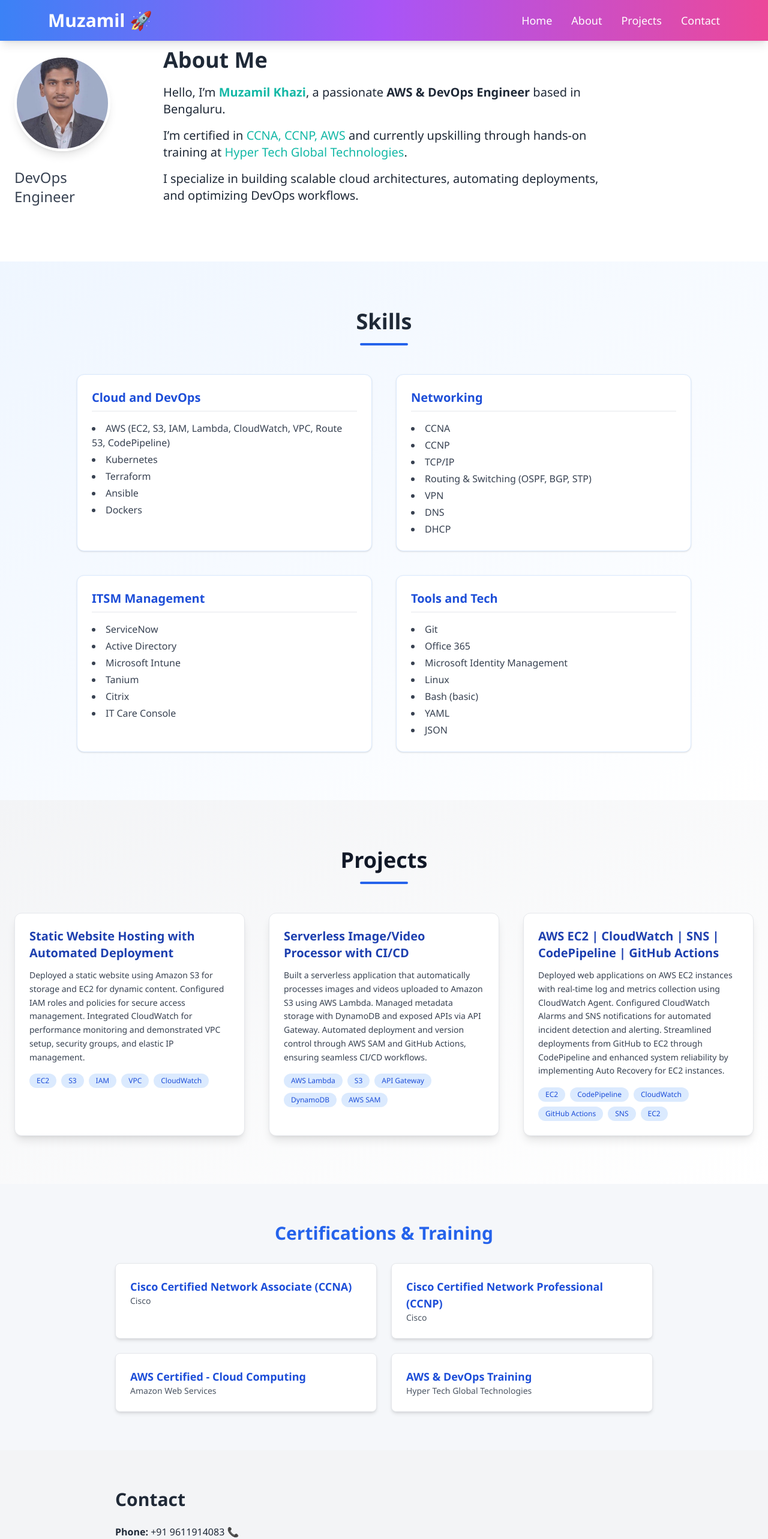
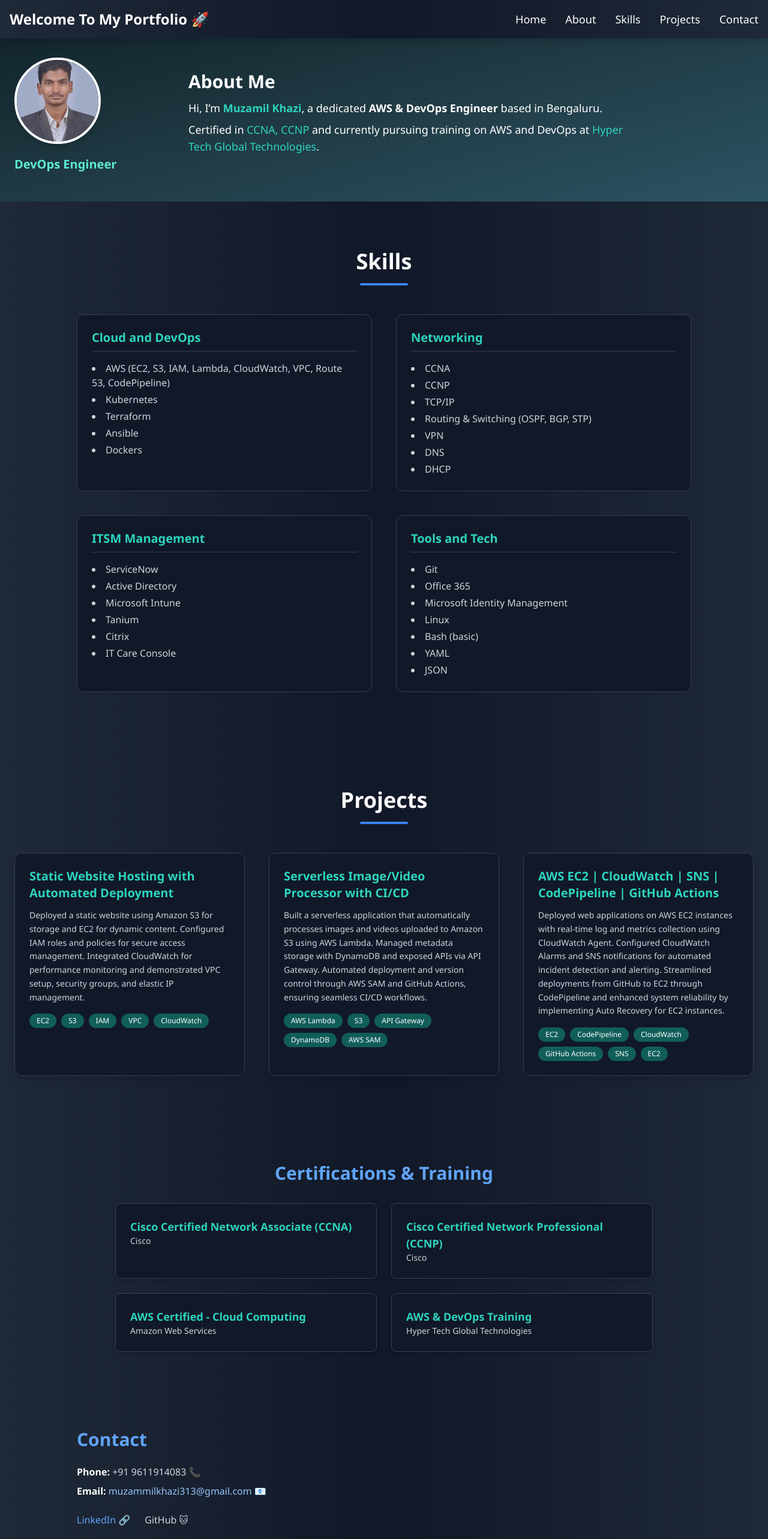
Before and after one commit to Muzzu9655/aws-devops-portfolio, a React (Create React App) app: page / in a window 1280 px wide. Shown: the top 2566 px of the page at 60% size. Built offline with nearby package versions, Linux system fonts and the light colour scheme.

Commit message:
first commit

```diff
--- a/package.json
+++ b/package.json
@@ -8,9 +8,12 @@
     "@testing-library/jest-dom": "^6.6.3",
     "@testing-library/react": "^16.3.0",
     "@testing-library/user-event": "^13.5.0",
+    "framer-motion": "^12.9.4",
     "react": "^19.1.0",
     "react-dom": "^19.1.0",
+    "react-router-dom": "^7.5.3",
     "react-scripts": "5.0.1",
+    "react-scroll": "^1.9.3",
     "react-type-animation": "^3.2.0",
     "tailwindcss-animate": "^1.0.7",
     "web-vitals": "^2.1.4"
--- a/src/App.css
+++ b/src/App.css
@@ -14,18 +14,26 @@
 }
 
 .App-header {
-  background-color: #282c34;
+  background-color: #0f2027; /* Tech-inspired dark blue */
+  background: linear-gradient(to bottom right, #0f2027, #203a43, #2c5364); /* Gradient for a more modern look */
   min-height: 100vh;
   display: flex;
   flex-direction: column;
   align-items: center;
   justify-content: center;
   font-size: calc(10px + 2vmin);
-  color: white;
+  color: rgb(193, 22, 22);
 }
 
+/* Tech Background Color */
+body {
+  background: linear-gradient(to bottom right, #0f2027, #203a43, #2c5364); /* Dark techy gradient */
+  color: #7e1a1a;
+}
+
+/* Links */
 .App-link {
-  color: #61dafb;
+  color: #1bb9e5;
 }
 
 @keyframes App-logo-spin {
--- a/src/App.js
+++ b/src/App.js
@@ -1,27 +1,36 @@
-// src/App.js
 import Certifications from './components/Certifications';
 import React from 'react';
 import Navbar from './components/Navbar';
-import Home from './components/Home';
-
+import About from './components/Home';
 import Skills from './components/Skills';
 import Projects from './components/Projects';
 import Contact from './components/Contact';
-
-
-
 
 function App() {
   return (
     <div>
       <Navbar />
-      <Home />
 
-      <Skills />
-      <Projects />
-      <Certifications />
-      <Contact />
+      {/* Sections with unique IDs for smooth scrolling */}
+      <section id="about">
+        <About />
+      </section>
 
+      <section id="skills">
+        <Skills />
+      </section>
+
+      <section id="projects">
+        <Projects />
+      </section>
+
+      <section id="certifications">
+        <Certifications />
+      </section>
+
+      <section id="contact">
+        <Contact />
+      </section>
     </div>
   );
 }
--- a/src/components/Certifications.js
+++ b/src/components/Certifications.js
@@ -1,4 +1,3 @@
-// src/components/Certifications.js
 import React from 'react';
 
 const certifications = [
@@ -22,19 +21,19 @@ const certifications = [
 
 function Certifications() {
   return (
-    <section id="certifications" className="py-16 px-4 bg-[#f5f7fa] text-gray-800">
+    <section id="certifications" className="py-16 px-4 bg-gradient-to-r from-gray-800 via-gray-900 to-gray-800 text-white">
       <div className="max-w-4xl mx-auto text-center">
-        <h2 className="text-3xl font-bold text-blue-600 mb-8 animate-fade-in-up">
+        <h2 className="text-3xl font-bold text-blue-400 mb-8 animate-fade-in-up">
           Certifications & Training
         </h2>
         <ul className="grid grid-cols-1 sm:grid-cols-2 gap-6 text-left">
           {certifications.map((cert, index) => (
             <li
               key={index}
-              className="p-6 border rounded-lg shadow-md bg-white transform transition duration-500 hover:scale-105 hover:shadow-xl animate-fade-in-up"
+              className="p-6 border border-gray-700 rounded-lg shadow-md bg-gray-900 transform transition duration-500 hover:scale-105 hover:shadow-xl animate-fade-in-up"
             >
-              <h3 className="text-lg font-semibold text-blue-700">{cert.name}</h3>
-              <p className="text-sm text-gray-600">{cert.provider}</p>
+              <h3 className="text-lg font-semibold text-teal-400">{cert.name}</h3>
+              <p className="text-sm text-gray-300">{cert.provider}</p>
             </li>
           ))}
         </ul>
--- a/src/components/Contact.js
+++ b/src/components/Contact.js
@@ -4,20 +4,27 @@ function Contact() {
   return (
     <section
       id="contact"
-      className="py-16 px-4 bg-gray-100 text-gray-800 flex justify-start"
+      className="py-16 px-6 bg-gradient-to-r from-gray-800 via-gray-900 to-gray-800 text-white"
     >
-      <div className="max-w-4xl mx-auto text-left animate-fade-in-left w-full">
-        <h2 className="text-3xl font-bold mb-6 animate-fade-in-left">
+      <div className="max-w-5xl mx-auto w-full animate-fade-in-left">
+        <h2 className="text-3xl font-bold mb-6 text-blue-400 animate-fade-in-left">
           Contact
         </h2>
 
+
+
+
+
         <div className="mb-6 animate-fade-in-up">
-          <p className="mb-2"><strong>Phone:</strong> +91 9611914083 📞</p>
+          <p className="mb-2">
+            <strong>Phone:</strong>{' '}
+            <span className="text-gray-300">+91 9611914083 📞</span>
+          </p>
           <p className="mb-2">
             <strong>Email:</strong>
             <a
               href="mailto:muzammilkhazi313@gmail.com"
-              className="text-blue-600 hover:underline ml-1"
+              className="text-blue-300 hover:underline ml-1"
             >
               muzammilkhazi313@gmail.com 📧
             </a>
@@ -27,7 +34,7 @@ function Contact() {
         <div className="flex flex-wrap justify-start gap-6 mb-6 animate-fade-in-up">
           <a
             href="https://www.linkedin.com/in/muzammil-khazi-8506851b0/"
-            className="text-blue-700 hover:underline"
+            className="text-blue-400 hover:underline"
             target="_blank"
             rel="noopener noreferrer"
           >
@@ -35,7 +42,7 @@ function Contact() {
           </a>
           <a
             href="https://github.com/Muzzu9655"
-            className="text-gray-800 hover:underline"
+            className="text-gray-300 hover:underline"
             target="_blank"
             rel="noopener noreferrer"
           >
--- a/src/components/Home.js
+++ b/src/components/Home.js
@@ -1,22 +1,22 @@
-// src/components/Hero.js
 import React from 'react';
 import { TypeAnimation } from 'react-type-animation';
+import { motion } from 'framer-motion';
 
 function Hero() {
   return (
     <section
       id="home"
-      className="px-6 py-20 text-gray-800 flex flex-col md:flex-row items-center justify-center md:justify-start"
+      className="px-6 pt-24 pb-12 text-white bg-gradient-to-br from-[#0f2027] via-[#203a43] to-[#2c5364] flex flex-col md:flex-row items-center justify-start"
     >
       {/* Profile & Animated Title */}
-      <div className="flex flex-col items-center md:items-start md:w-[200px] animate-fade-in-left">
+      <div className="flex flex-col items-center md:items-start md:w-[250px] mb-6 md:mb-0">
         <img
           src={`${process.env.PUBLIC_URL}/profile.jpg`}
           alt="Muzamil Khazi"
-          className="w-32 h-32 md:w-40 md:h-40 rounded-full object-cover border-4 border-white shadow-lg mb-4 transition-transform duration-500 hover:scale-105"
+          className="w-28 h-28 md:w-36 md:h-36 rounded-full object-cover border-4 border-white shadow-lg mb-3"
         />
 
-        <h1 className="text-lg md:text-2xl font-medium text-gray-700 text-center md:text-left mt-3">
+        <h1 className="text-md md:text-xl font-medium text-white text-center md:text-left mt-2">
           <TypeAnimation
             sequence={[
               'AWS Engineer',
@@ -29,26 +29,28 @@ function Hero() {
             wrapper="span"
             speed={50}
             repeat={Infinity}
-            className="text-gray-700"
+            className="text-teal-300 font-semibold"
           />
         </h1>
       </div>
 
       {/* About Me Section */}
-      <div className="md:w-[60%] md:ml-12 mt-8 md:mt-0 animate-fade-in-up">
-        <h2 className="text-3xl md:text-4xl font-bold text-gray-800 mb-5">
+      <motion.div
+        className="md:w-[60%] md:ml-10"
+        initial={{ opacity: 0 }}
+        animate={{ opacity: 1 }}
+        transition={{ delay: 0.2, duration: 0.8 }}
+      >
+        <h2 className="text-2xl md:text-3xl font-bold text-white mb-3">
           About Me
         </h2>
-        <p className="text-lg md:text-xl leading-relaxed mb-4">
-          Hello, I’m <span className="font-semibold text-teal-500">Muzamil Khazi</span>, a passionate <strong>AWS & DevOps Engineer</strong> based in Bengaluru.
+        <p className="text-md md:text-lg leading-relaxed mb-2">
+          Hi, I’m <span className="font-semibold text-teal-400">Muzamil Khazi</span>, a dedicated <strong>AWS & DevOps Engineer</strong> based in Bengaluru.
         </p>
-        <p className="text-lg md:text-xl leading-relaxed mb-4">
-          I’m certified in <span className="text-teal-500">CCNA, CCNP, AWS</span> and currently upskilling through hands-on training at <span className="text-teal-500">Hyper Tech Global Technologies</span>.
+        <p className="text-md md:text-lg leading-relaxed mb-2">
+          Certified in <span className="text-teal-400">CCNA, CCNP</span> and currently pursuing training on AWS and DevOps at <span className="text-teal-400">Hyper Tech Global Technologies</span>.
         </p>
-        <p className="text-lg md:text-xl leading-relaxed mb-4">
-          I specialize in building scalable cloud architectures, automating deployments, and optimizing DevOps workflows.
-        </p>
-      </div>
+      </motion.div>
     </section>
   );
 }
--- a/src/components/Navbar.js
+++ b/src/components/Navbar.js
@@ -1,47 +1,80 @@
 import React, { useState } from 'react';
+import { Link } from 'react-scroll'; // For smooth scrolling
 
 function Navbar() {
   const [isOpen, setIsOpen] = useState(false);
+  const [clicked, setClicked] = useState(null);
 
   const toggleMenu = () => setIsOpen(!isOpen);
 
+  const handleLinkClick = (section) => {
+    setClicked(section);
+    setIsOpen(false); // Close mobile menu after click
+    if (section === "home") {
+      window.location.reload(); // Refresh page on Home click
+    }
+  };
+
+  const navItems = ['home', 'about', 'skills', 'projects', 'contact'];
+
   return (
-    <nav className="bg-gradient-to-r from-blue-500 via-purple-500 to-pink-500 shadow-lg fixed w-full top-0 left-0 z-50">
-      <div className="max-w-6xl mx-auto px-4 py-4 flex justify-between items-center">
-        <div className="text-3xl font-extrabold text-white">
-          Muzamil 🚀
+    <nav className="bg-gradient-to-r from-gray-800 via-gray-900 to-gray-800 shadow-lg fixed w-full top-0 left-0 z-50">
+      <div className="max-w-7xl mx-auto px-4 py-4 flex justify-between items-center">
+        <div className="text-xl md:text-2xl font-bold text-white">
+          Welcome To My Portfolio 🚀
         </div>
 
+        {/* Desktop Navigation */}
         <div className="hidden md:flex space-x-8 text-lg">
-          <a href="#home" className="text-white hover:text-yellow-300 transition duration-300">Home</a>
-          <a href="#about" className="text-white hover:text-yellow-300 transition duration-300">About</a>
-          <a href="#projects" className="text-white hover:text-yellow-300 transition duration-300">Projects</a>
-          <a href="#contact" className="text-white hover:text-yellow-300 transition duration-300">Contact</a>
+          {navItems.map((item) => (
+            <Link
+              key={item}
+              to={item}
+              smooth={true}
+              duration={500}
+              onClick={() => handleLinkClick(item)}
+              className={`text-white ${
+                clicked === item ? 'text-yellow-300' : 'hover:text-yellow-300'
+              } transition duration-300 cursor-pointer capitalize`}
+            >
+              {item}
+            </Link>
+          ))}
         </div>
 
-        {/* Mobile menu button */}
+        {/* Mobile Toggle Button */}
         <div className="md:hidden">
           <button onClick={toggleMenu} className="text-white focus:outline-none">
             <svg className="h-7 w-7" fill="none" viewBox="0 0 24 24" stroke="currentColor">
               {isOpen ? (
                 <path strokeLinecap="round" strokeLinejoin="round" strokeWidth={2}
-                  d="M6 18L18 6M6 6l12 12" />
+                      d="M6 18L18 6M6 6l12 12" />
               ) : (
                 <path strokeLinecap="round" strokeLinejoin="round" strokeWidth={2}
-                  d="M4 6h16M4 12h16M4 18h16" />
+                      d="M4 6h16M4 12h16M4 18h16" />
               )}
             </svg>
           </button>
         </div>
       </div>
 
-      {/* Mobile menu items */}
+      {/* Mobile Navigation */}
       {isOpen && (
-        <div className="md:hidden px-4 pt-2 pb-4 space-y-4 bg-gradient-to-b from-blue-500 via-purple-500 to-pink-500">
-          <a href="#home" className="block text-white hover:text-yellow-300 text-lg transition duration-300">Home</a>
-          <a href="#about" className="block text-white hover:text-yellow-300 text-lg transition duration-300">About</a>
-          <a href="#projects" className="block text-white hover:text-yellow-300 text-lg transition duration-300">Projects</a>
-          <a href="#contact" className="block text-white hover:text-yellow-300 text-lg transition duration-300">Contact</a>
+        <div className="md:hidden px-4 pt-2 pb-4 space-y-4 bg-gradient-to-b from-gray-800 via-gray-900 to-gray-800">
+          {navItems.map((item) => (
+            <Link
+              key={item}
+              to={item}
+              smooth={true}
+              duration={500}
+              onClick={() => handleLinkClick(item)}
+              className={`block text-white ${
+                clicked === item ? 'text-yellow-300' : 'hover:text-yellow-300'
+              } text-lg transition duration-300 cursor-pointer capitalize`}
+            >
+              {item}
+            </Link>
+          ))}
         </div>
       )}
     </nav>
--- a/src/components/Projects.js
+++ b/src/components/Projects.js
@@ -1,4 +1,3 @@
-// src/components/Projects.js
 import React from 'react';
 
 const projects = [
@@ -29,28 +28,27 @@ const projects = [
 
 function Projects() {
   return (
-    <section id="projects" className="py-20 px-6 bg-gradient-to-br from-gray-100 to-white text-gray-800">
+    <section id="projects" className="py-20 px-6 bg-gradient-to-r from-gray-800 via-gray-900 to-gray-800 text-white">
       <div className="max-w-7xl mx-auto">
         <div className="text-center mb-12 animate-fade-in-down">
-          <h2 className="text-4xl font-extrabold text-gray-900">Projects</h2>
-          <div className="w-20 h-1 bg-blue-600 mx-auto mt-4 rounded-full"></div>
+          <h2 className="text-4xl font-extrabold">Projects</h2>
+          <div className="w-20 h-1 bg-blue-500 mx-auto mt-4 rounded-full"></div>
         </div>
 
-        {/* Responsive grid layout */}
         <div className="grid grid-cols-1 sm:grid-cols-2 lg:grid-cols-3 gap-10 animate-fade-in-up">
           {projects.map((project, index) => (
             <div
               key={index}
-              className="bg-white border border-gray-200 rounded-xl p-6 shadow-lg hover:shadow-2xl transition-all duration-300 transform hover:scale-105"
+              className="bg-gray-900 border border-gray-700 rounded-xl p-6 shadow-lg hover:shadow-2xl transition-all duration-300 transform hover:scale-105"
               style={{ animationDelay: `${index * 0.1}s` }}
             >
-              <h3 className="text-xl font-bold text-blue-800 mb-3">{project.title}</h3>
-              <p className="text-sm text-gray-700 leading-relaxed mb-4">{project.description}</p>
+              <h3 className="text-xl font-bold text-teal-400 mb-3">{project.title}</h3>
+              <p className="text-sm text-gray-300 leading-relaxed mb-4">{project.description}</p>
               <div className="flex flex-wrap gap-2 mt-2">
                 {project.tools.map((tool, idx) => (
                   <span
                     key={idx}
-                    className="bg-blue-100 text-blue-700 text-xs font-medium px-3 py-1 rounded-full transition hover:bg-blue-200"
+                    className="bg-teal-800 text-white text-xs font-medium px-3 py-1 rounded-full transition hover:bg-teal-700"
                   >
                     {tool}
                   </span>
--- a/src/components/Skills.js
+++ b/src/components/Skills.js
@@ -1,4 +1,3 @@
-// src/components/Skills.js
 import React from 'react';
 
 const skills = {
@@ -41,27 +40,27 @@ function Skills() {
   return (
     <section
       id="skills"
-      className="py-20 px-6 bg-gradient-to-br from-blue-50 to-white text-gray-800"
+      className="py-20 px-6 bg-gradient-to-r from-gray-800 via-gray-900 to-gray-800 text-white"
     >
       <div className="max-w-5xl mx-auto">
         <div className="text-center mb-12 animate-fade-in-down">
-          <h2 className="text-4xl font-extrabold text-gray-800">Skills</h2>
-          <div className="w-20 h-1 bg-blue-600 mx-auto mt-4 rounded-full"></div>
+          <h2 className="text-4xl font-extrabold">Skills</h2>
+          <div className="w-20 h-1 bg-blue-500 mx-auto mt-4 rounded-full"></div>
         </div>
 
         <div className="grid grid-cols-1 sm:grid-cols-2 gap-10 animate-fade-in-up">
           {Object.entries(skills).map(([category, skillList], i) => (
             <div
               key={category}
-              className="bg-white border border-blue-100 p-6 rounded-xl shadow hover:shadow-md transform transition duration-300 hover:scale-[1.02]"
+              className="bg-gray-900 border border-gray-700 p-6 rounded-xl shadow hover:shadow-md transform transition duration-300 hover:scale-[1.02]"
               style={{ animationDelay: `${i * 0.1}s` }}
             >
-              <h3 className="text-xl font-semibold text-blue-700 mb-4 border-b pb-2">
+              <h3 className="text-xl font-semibold text-teal-400 mb-4 border-b border-gray-700 pb-2">
                 {category.replaceAll('_', ' ')}
               </h3>
-              <ul className="list-disc list-inside space-y-1 text-gray-700">
+              <ul className="list-disc list-inside space-y-1 text-gray-300">
                 {skillList.map((skill) => (
-                  <li key={skill} className="transition hover:text-blue-600">{skill}</li>
+                  <li key={skill} className="transition hover:text-teal-300">{skill}</li>
                 ))}
               </ul>
             </div>
--- a/src/index.js
+++ b/src/index.js
@@ -3,6 +3,8 @@ import ReactDOM from 'react-dom/client';
 import './index.css';
 import App from './App';
 import reportWebVitals from './reportWebVitals';
+
+
 
 const root = ReactDOM.createRoot(document.getElementById('root'));
 root.render(
--- a/tailwind.config.js
+++ b/tailwind.config.js
@@ -38,4 +38,6 @@ module.exports = {
     },
   },
   plugins: [require("tailwindcss-animate")],
+
+
 };
```
Also changed, not shown: 1 other file (tests, documents, lock files or other folders).
